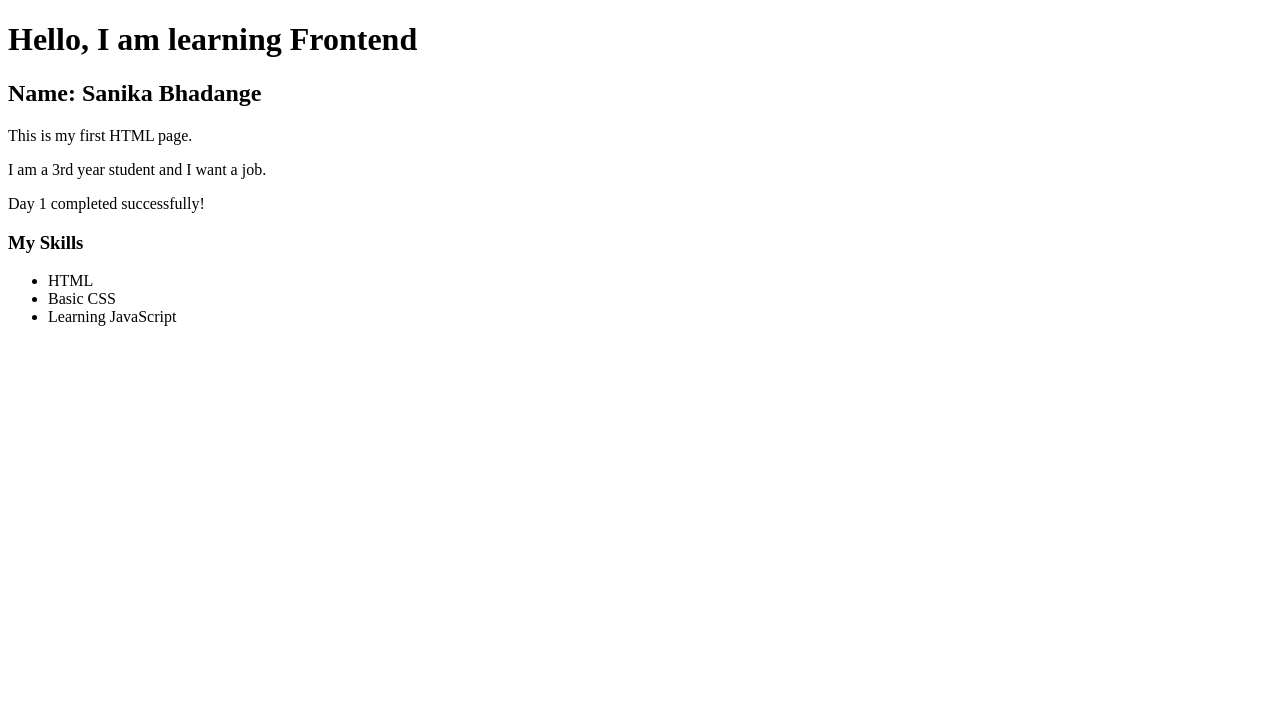
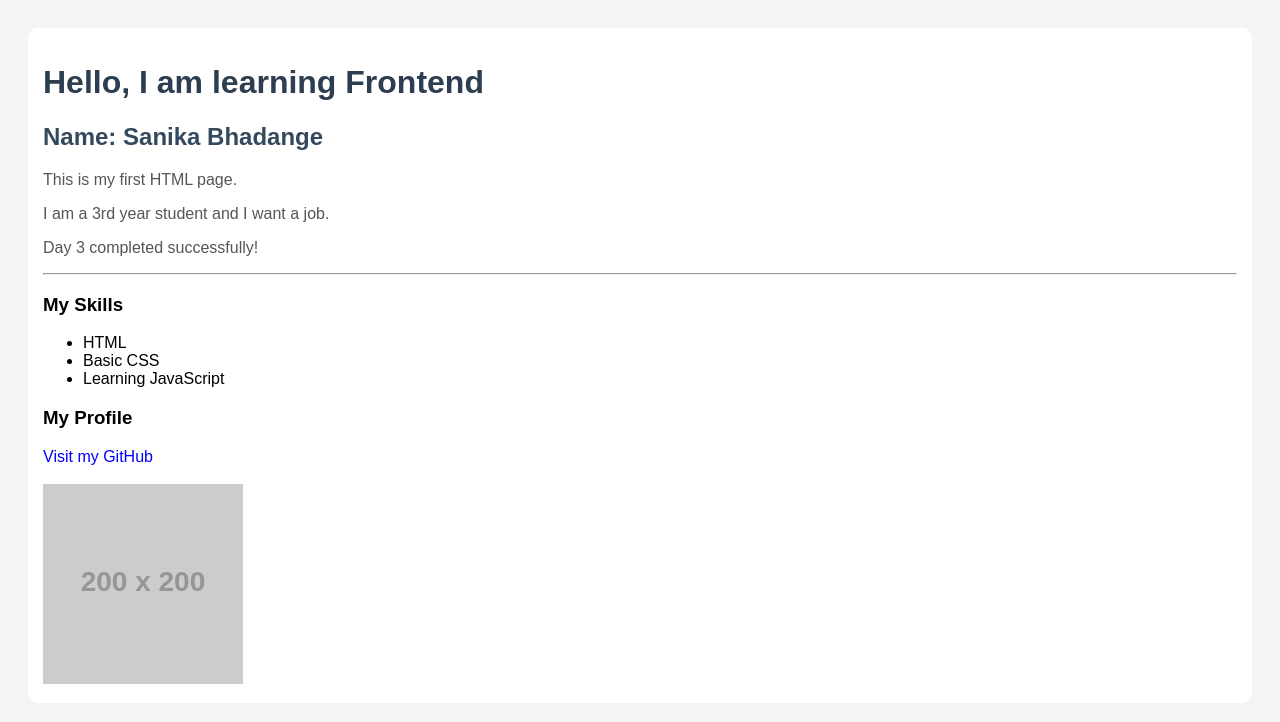
Before and after one commit to sanikabhadange714-art/html-learning, a plain HTML site: page index.html in a window 1280 px wide. Drawn offline with Linux system fonts and the light colour scheme; placeholder pictures from the web are drawn by us.

Commit message:
Day 3 HTML and CSS practice completed

```diff
--- a/index.html
+++ b/index.html
@@ -1,16 +1,51 @@
 <!DOCTYPE html>
 <html>
 <head>
-    <title>My First HTML Page</title>
+    <title>Sanika | Day 3 HTML CSS</title>
+
+    <style>
+        body {
+            background-color: #f4f4f4;
+            font-family: Arial, sans-serif;
+            padding: 20px;
+        }
+
+        h1 {
+            color: #2c3e50;
+        }
+
+        h2 {
+            color: #34495e;
+        }
+
+        p {
+            color: #555;
+        }
+
+        .box {
+            background-color: white;
+            padding: 15px;
+            border-radius: 10px;
+        }
+
+        a {
+            color: blue;
+            text-decoration: none;
+        }
+    </style>
+
 </head>
 <body>
 
+    <div class="box">
         <h1>Hello, I am learning Frontend</h1>
         <h2>Name: Sanika Bhadange</h2>
 
         <p>This is my first HTML page.</p>
         <p>I am a 3rd year student and I want a job.</p>
-    <p>Day 1 completed successfully!</p>
+        <p>Day 3 completed successfully!</p>
+
+        <hr>
 
         <h3>My Skills</h3>
         <ul>
@@ -19,5 +54,15 @@
             <li>Learning JavaScript</li>
         </ul>
 
+        <h3>My Profile</h3>
+        <a href="https://github.com/sanikabhadange714" target="_blank">
+            Visit my GitHub
+        </a>
+
+        <br><br>
+
+        <img src="https://via.placeholder.com/200" alt="My Photo">
+    </div>
+
 </body>
 </html>
```
Lines whose indentation alone changed are shown as unchanged.
